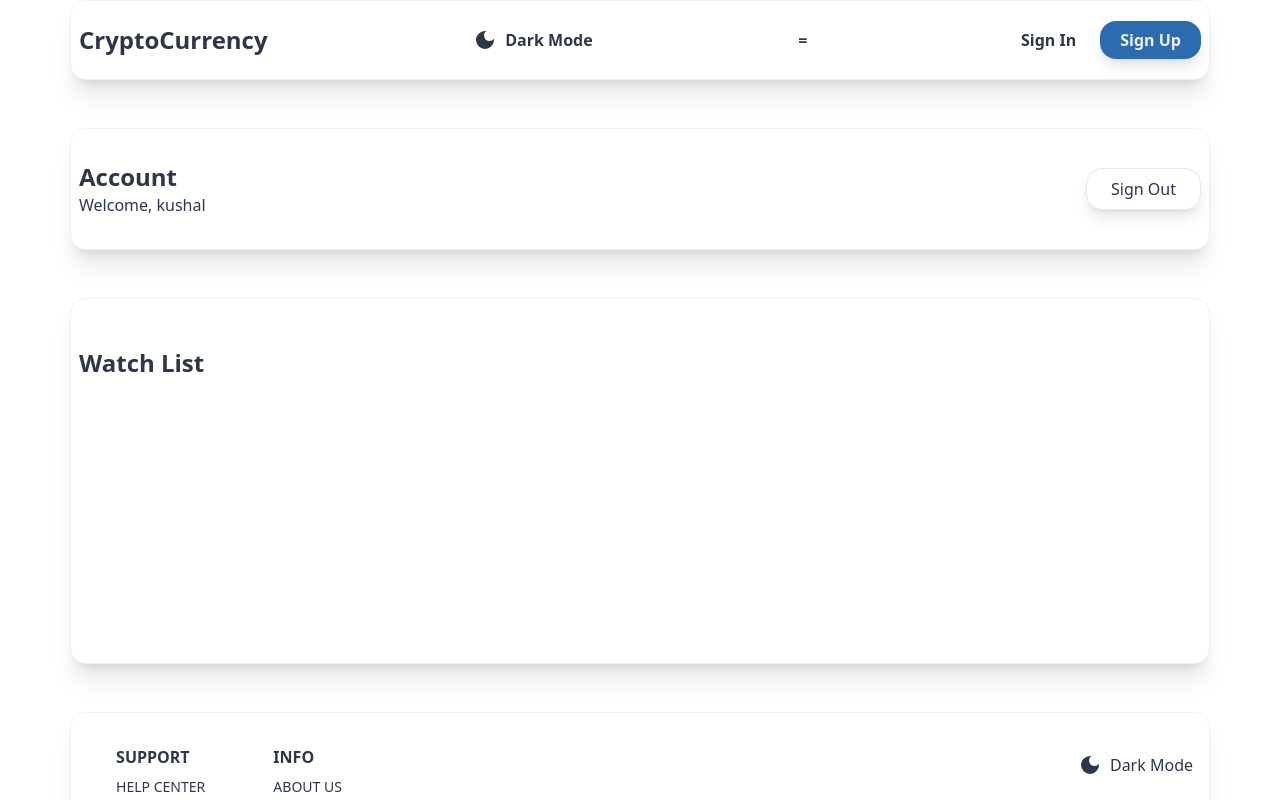
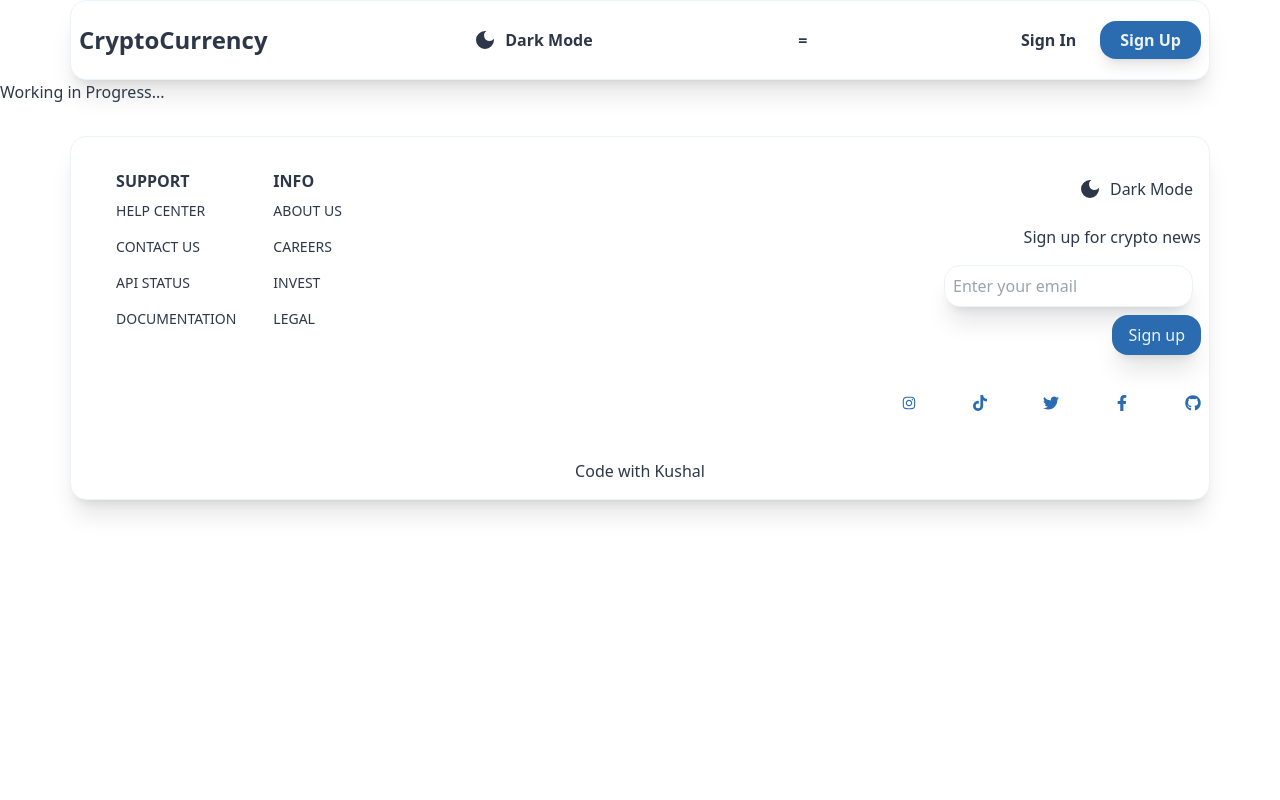
Before and after one commit to codesolverkushal/crypto-with-react, a React (Create React App) app: page /account in a window 1280 px wide. Shown: the top 800 px of the page. Built offline with nearby package versions, Linux system fonts and the light colour scheme; no server answers.

Commit message:
remove the account page code

```diff
--- a/src/routes/Account.js
+++ b/src/routes/Account.js
@@ -1,37 +1,11 @@
-import React from 'react';
-
-
+import React from 'react'
 
 const Account = () => {
+  return (
+    <div>
+        <h1>Working in Progress...</h1>
+    </div>
+  )
+}
 
-   {
-    return (
-      <div className='max-w-[1140px] mx-auto'>
-        <div className='flex justify-between items-center my-12 py-8 rounded-div'>
-          <div>
-            <h1 className='text-2xl font-bold'>Account</h1>
-            <div>
-              <p>Welcome, kushal</p>
-            </div>
-          </div>
-          <div>
-            <button
-
-              className='border px-6 py-2 rounded-2xl shadow-lg hover:shadow-2xl'
-            >
-              Sign Out
-            </button>
-          </div>
-        </div>
-        <div className='flex justfiy-between items-center my-12 py-8 rounded-div'>
-          <div className='w-full min-h-[300px]'>
-            <h1 className='text-2xl font-bold py-4'>Watch List</h1>
-
-          </div>
-        </div>
-      </div>
-    );
-  }
-};
-
-export default Account;
+export default Account
```
